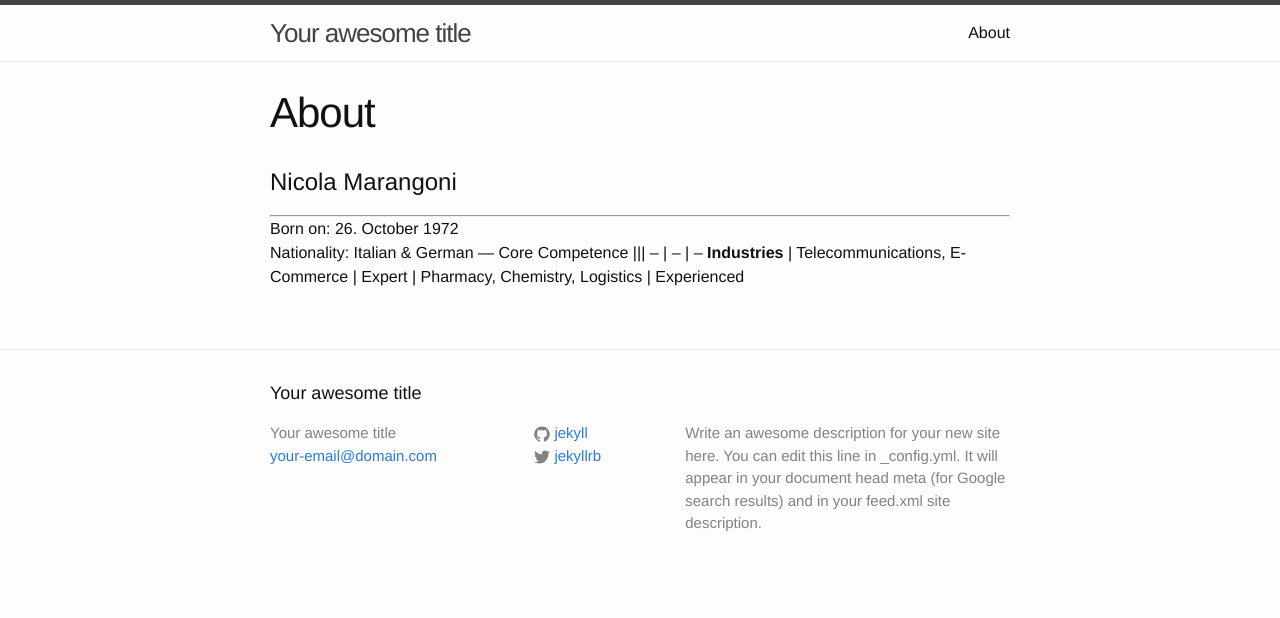
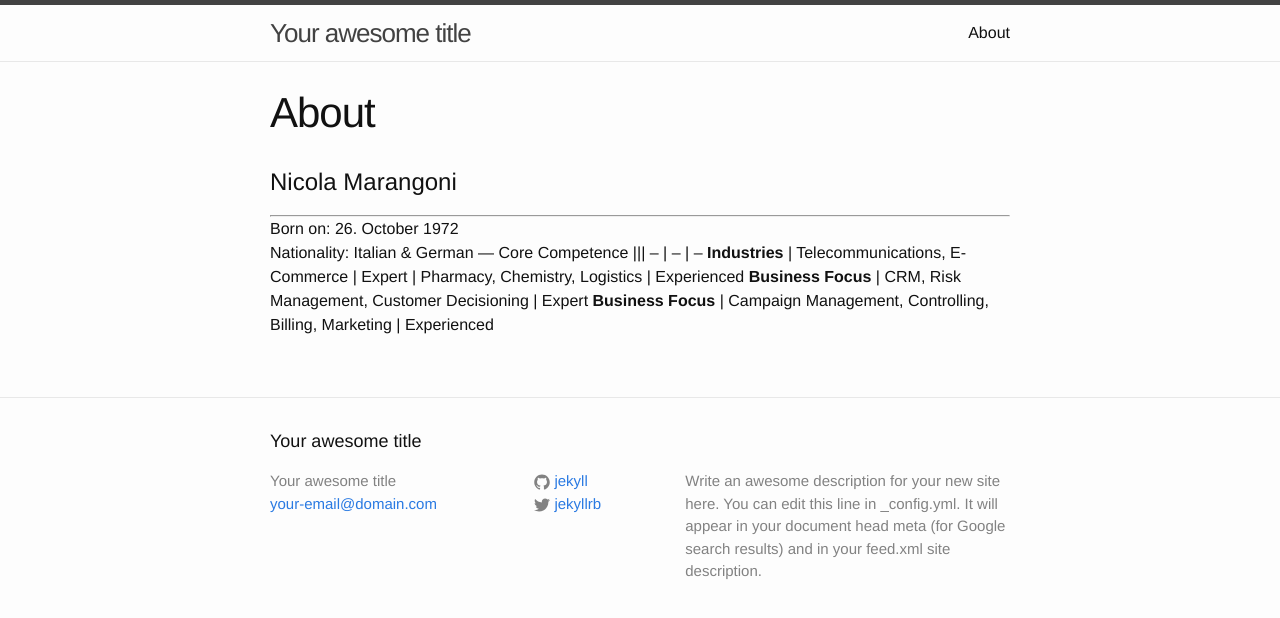
Before and after one commit to nicolamarangoni/nicolamarangoni.github.io, a Jekyll site: the page built from about.md, in a window 1280 px wide. Shown: the top 618 px of the page. Built offline with Jekyll 4.4.1, drawn with Linux system fonts in a browser that asks for light colours.

Commit message:
Updated about.md

```diff
--- a/about.md
+++ b/about.md
@@ -12,5 +12,7 @@ Nationality: Italian & German
 ---
 Core Competence |||
 -- | -- | --
-**Industries** | Telecommunications, E-Commerce | Expert
-| Pharmacy, Chemistry, Logistics | Experienced
+**Industries**     | Telecommunications, E-Commerce | Expert
+                   | Pharmacy, Chemistry, Logistics | Experienced
+**Business Focus** | CRM, Risk Management, Customer Decisioning | Expert
+**Business Focus** | Campaign Management, Controlling, Billing, Marketing | Experienced
```
